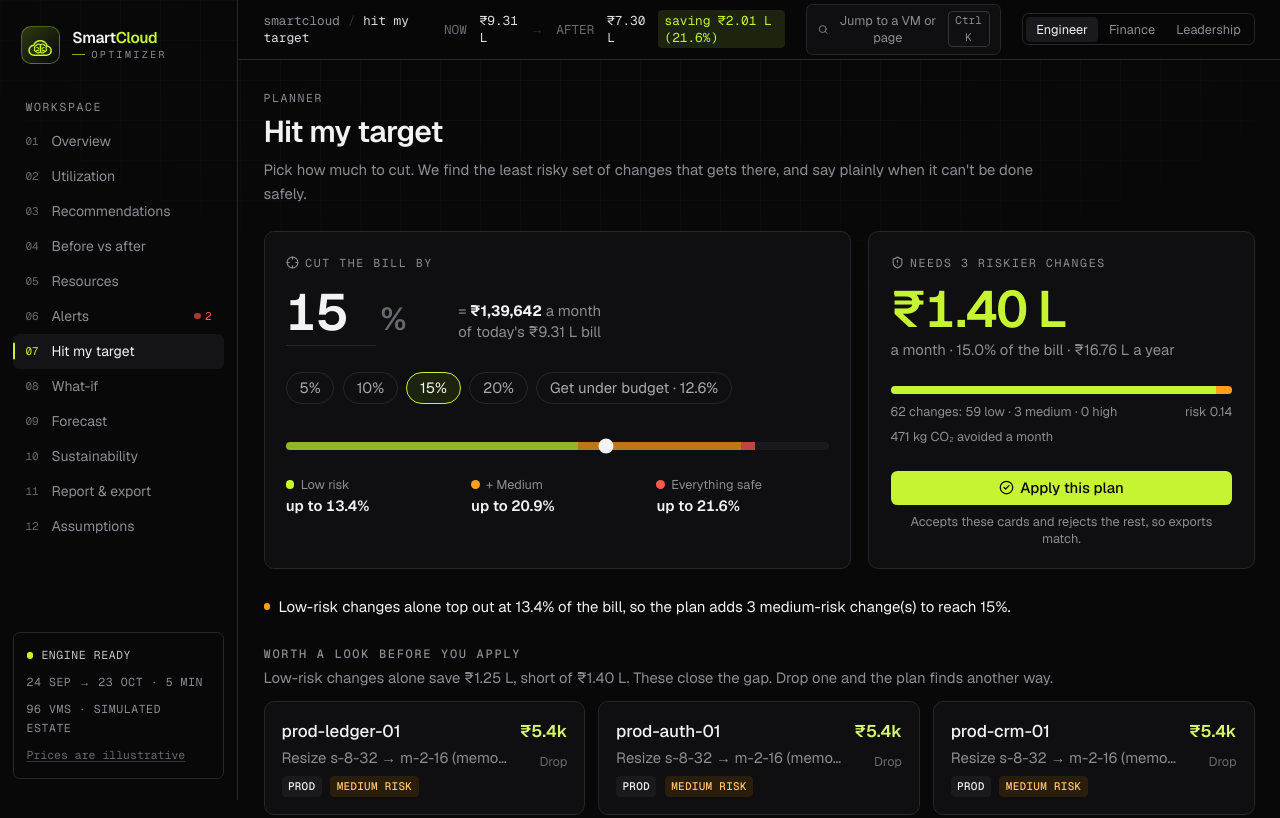
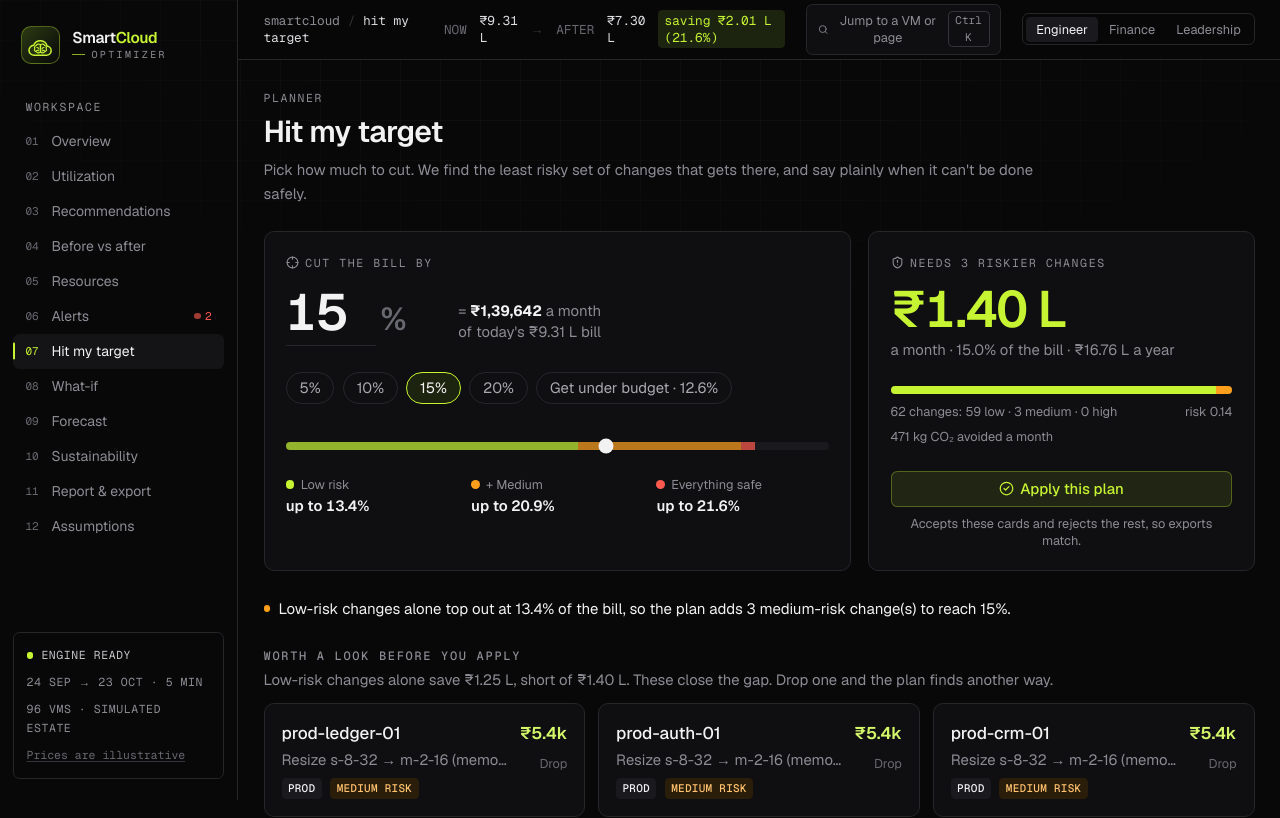
Before and after one commit to SouravDas2904/smart_cloud-optimizer, a Next.js app: page /target in a window 1280 px wide. Shown: the top 818 px of the page. Built offline with nearby package versions, Linux system fonts and the light colour scheme.

Commit message:
Hit my target: pale Apply button that turns green with a tick when applied
Co-Authored-By: Claude Opus 5.5 (1M context) <noreply@anthropic.com>
Claude-Session: https://claude.ai/code/session_01PXSUNsUJG78D2pYq1pSULi

```diff
--- a/app/target/page.tsx
+++ b/app/target/page.tsx
@@ -2,7 +2,7 @@
 
 import { useEffect, useMemo, useState } from "react";
 import Link from "next/link";
-import { CheckCircle2, ChevronRight, Crosshair, ShieldAlert, ShieldCheck, Undo2, X } from "lucide-react";
+import { Check, CheckCircle2, ChevronRight, Crosshair, ShieldAlert, ShieldCheck, Undo2, X } from "lucide-react";
 import { useApp } from "../providers";
 import { EnvPill, Loading, PageTitle, RiskPill } from "@/components/ui";
 import { planForTarget, type PlanItem } from "@/lib/engine";
@@ -155,7 +155,14 @@ export default function HitMyTarget() {
           <div className="mt-2 text-xs text-slate-500">{kg.toFixed(0)} kg CO₂ avoided a month</div>
 
           <div className="mt-auto pt-6">
-            <button className="btn-primary w-full justify-center py-2.5" onClick={apply}><CheckCircle2 size={15} /> Apply this plan</button>
+            {/* pale until used; green with a tick once the plan is applied */}
+            <button onClick={apply}
+              className={cls("btn w-full justify-center border py-2.5",
+                applied
+                  ? "border-[#22c55e]/50 bg-[#22c55e]/15 text-[#4ade80] hover:bg-[#22c55e]/20"
+                  : "border-brand-500/30 bg-brand-500/10 text-brand-500 hover:border-brand-500/60 hover:bg-brand-500/20")}>
+              {applied ? <><Check size={16} strokeWidth={2.5} /> Applied</> : <><CheckCircle2 size={15} /> Apply this plan</>}
+            </button>
             <p className="mt-2 text-center text-xs text-slate-500">
               {applied
                 ? <>Applied. See <Link className="underline" href="/savings">Before vs after</Link> or export from <Link className="underline" href="/report">Report</Link>.</>
```
